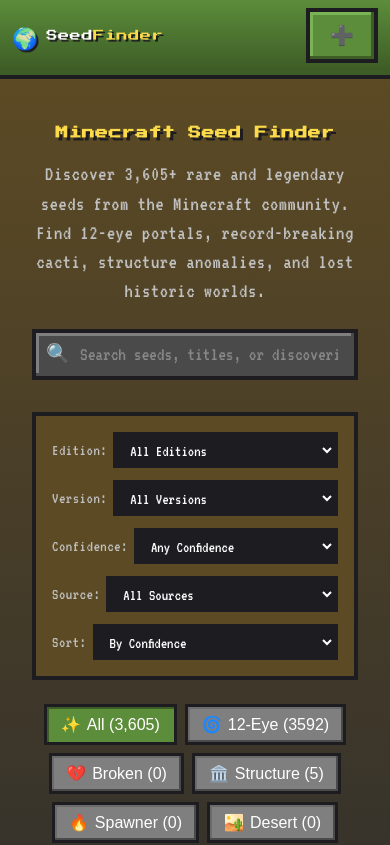
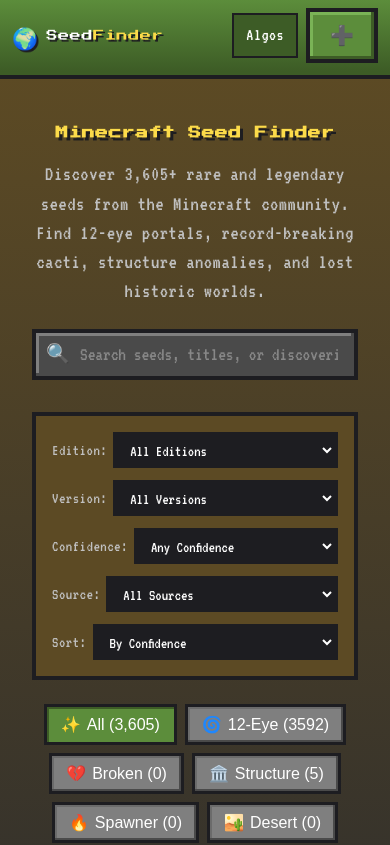
Before and after one commit to unworthyzeus/minecraft-seed-finder, a Next.js app: page / in a window 390 px wide. Shown: the top 845 px of the page. Built offline with nearby package versions, Linux system fonts and the light colour scheme.

Commit message:
Add Algorithms link to header, optimize mobile nav with 'Algos' text

```diff
--- a/components/Header.js
+++ b/components/Header.js
@@ -14,6 +14,10 @@ export default function Header({ onSubmitClick }) {
                 </Link>
 
                 <nav className="nav">
+                    <Link href="/algorithms" className="nav-link">
+                        <span className="desktop-only">Algorithms</span>
+                        <span className="mobile-only">Algos</span>
+                    </Link>
                     <a
                         href="https://minecraftathome.com"
                         target="_blank"
```
